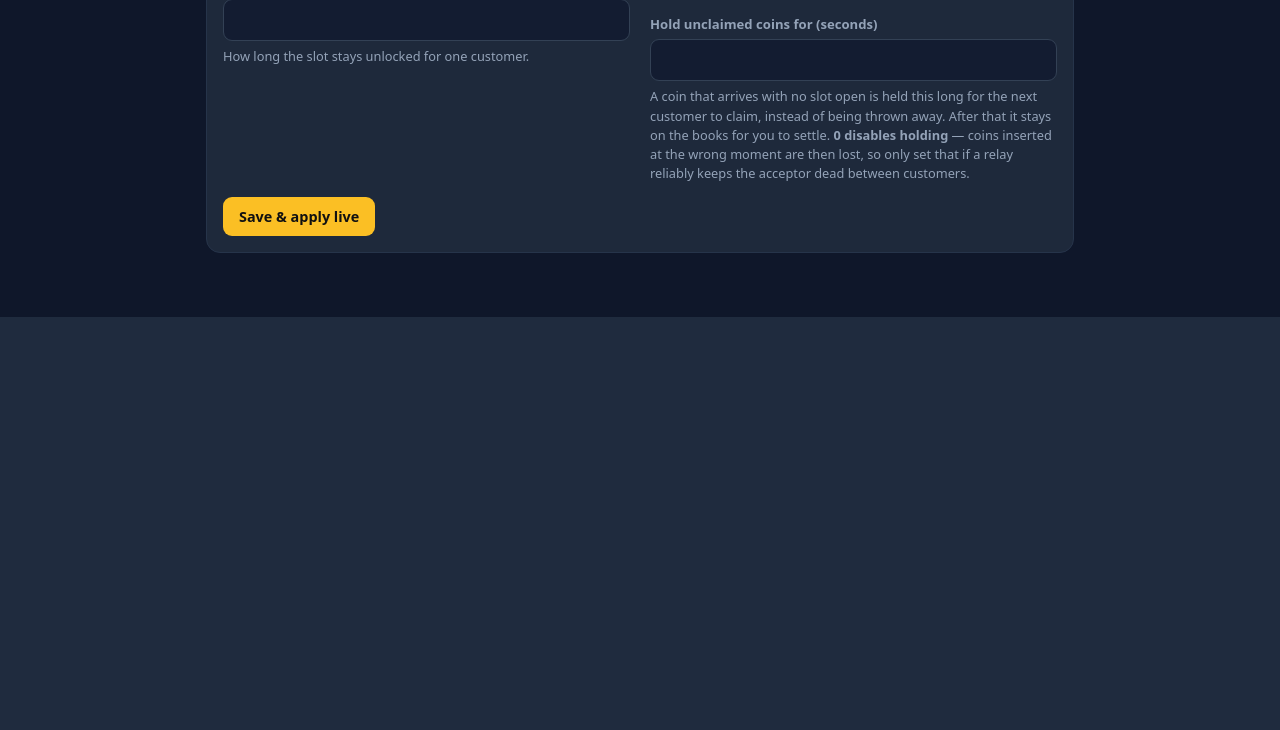
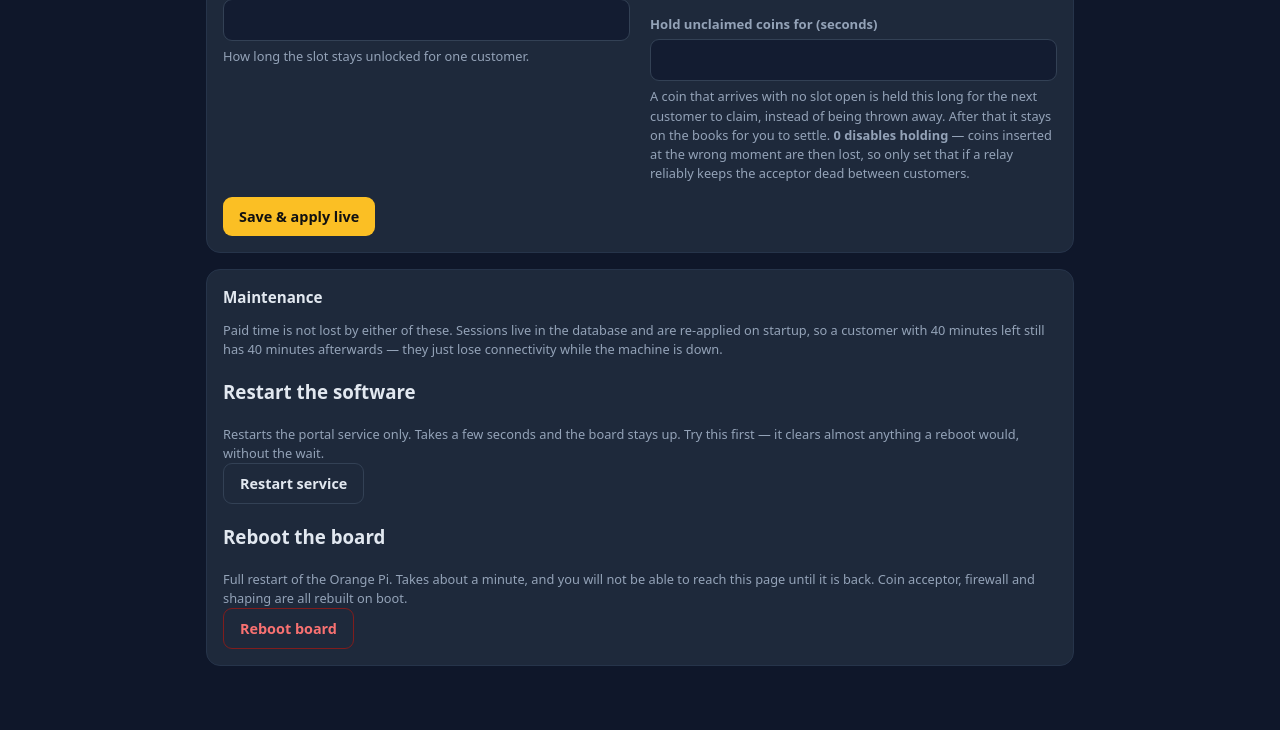
Before and after one commit to arcosesd2/orange-pi-pisowifi, a Flask app: template app/templates/diag.html in a window 1280 px wide. Shown: the part 1573-2303 px from the top of the page. Before the commit the page ends 1890 px from the top, so only its background shows below. Run offline with Flask 3, Linux system fonts and the light colour scheme; the template is opened without the code that fills it, so the values that code supplies are empty; parts of the project's set-up code (start-up, migrations or seed data) failed here and were passed over.

Commit message:
Add reboot and service-restart to the admin Diagnostics page
Two buttons, because they are not the same thing and the lighter one is almost
always the right one: "Restart service" bounces the portal in a few seconds
with the board up, "Reboot board" is the full minute.

Both run through systemd-run with a short delay rather than inline. Rebooting
inside the request would kill waitress mid-response, so the operator would see
a connection error and have no way to tell whether the reboot was accepted.
Deferring it means the page renders first and the machine goes down after.

The confirmation page says plainly that no paid time is lost -- sessions carry
an absolute expiry in the database and are re-applied on startup along with
each customer's speed limit -- because "will this rob my customers" is the
question anyone hesitates over before pressing it. It then polls until the
machine answers again, hitting the portal root rather than an admin path: admin
may be restricted to Tailscale, and a 403 there would look like a failure on a
machine that is perfectly healthy.

Verified on hardware that the deferred command actually executes; an earlier
check said it had not, but that was the test's own shell quoting through ssh,
not the mechanism. _deferred() passes argv as a list and has no such problem.

test_admin_gate now asserts a customer cannot POST either route, and
test_templates renders the new page.

Co-Authored-By: Claude Opus 5 <noreply@anthropic.com>

```diff
--- a/app/main.py
+++ b/app/main.py
@@ -1487,6 +1487,65 @@ def admin_tether_release():
         db.log_audit("tether_released", mac)
         return _remote_page(msg="%s is no longer limited." % mac)
     return _remote_page(error="Could not release %s." % (mac or "that device"))
+
+
+# ---------- admin: maintenance ----------
+
+def _diag_page(error=None):
+    hw = hwcfg()
+    return render_template(
+        "diag.html", name=setting("hotspot_name"), hw=hw,
+        denominations=hw["denominations"], mock=slot.mock,
+        eint_pins=EINT_PINS, error=error,
+    )
+
+
+def _deferred(cmd, delay=2):
+    """Run a command after this request has finished replying.
+
+    Rebooting inline would kill waitress mid-response, so the operator would
+    see a connection error and have no idea whether the reboot was accepted.
+    Detaching it with a short delay means the page renders first and the
+    machine goes down a moment later.
+    """
+    if MOCK:
+        app.logger.warning("mock mode: would have run %s", cmd)
+        return True, "Mock mode -- not actually run."
+    try:
+        subprocess.Popen(
+            ["systemd-run", "--on-active=%d" % delay, "--collect", "--quiet"] + cmd,
+            stdout=subprocess.DEVNULL, stderr=subprocess.DEVNULL)
+        return True, None
+    except (OSError, subprocess.SubprocessError) as e:      # pragma: no cover
+        return False, str(e)
+
+
+@app.route("/admin/reboot", methods=["POST"])
+def admin_reboot():
+    if not admin_ok():
+        return redirect("/admin/login")
+    db.log_audit("reboot", "requested from admin")
+    ok, err = _deferred(["systemctl", "reboot"], delay=3)
+    if not ok:
+        return _diag_page(error="Could not reboot: %s" % err)
+    return render_template(
+        "rebooting.html", name=setting("hotspot_name"),
+        what="board", back_after="about a minute")
+
+
+@app.route("/admin/restart-service", methods=["POST"])
+def admin_restart_service():
+    if not admin_ok():
+        return redirect("/admin/login")
+    db.log_audit("restart_service", "requested from admin")
+    # try-restart, not restart: if the unit is somehow not loaded, failing
+    # loudly here is better than systemd starting a second copy.
+    ok, err = _deferred(["systemctl", "try-restart", "pisowifi.service"], delay=2)
+    if not ok:
+        return _diag_page(error="Could not restart: %s" % err)
+    return render_template(
+        "rebooting.html", name=setting("hotspot_name"),
+        what="service", back_after="a few seconds")
 
 
 # ---------- admin: audit log ----------
--- a/app/templates/diag.html
+++ b/app/templates/diag.html
@@ -238,6 +238,44 @@
       <div class="actions"><button>Save &amp; apply live</button></div>
     </form>
   </section>
+
+  <section class="card">
+    <h2>Maintenance</h2>
+    <p class="hint">
+      Paid time is not lost by either of these. Sessions live in the database
+      and are re-applied on startup, so a customer with 40 minutes left still
+      has 40 minutes afterwards &mdash; they just lose connectivity while the
+      machine is down.
+    </p>
+
+    <div class="grid2">
+      <div>
+        <h3>Restart the software</h3>
+        <p class="hint">
+          Restarts the portal service only. Takes a few seconds and the board
+          stays up. Try this first &mdash; it clears almost anything a reboot
+          would, without the wait.
+        </p>
+        <form method="post" action="/admin/restart-service"
+              onsubmit="return confirm('Restart the PisoWiFi service? Customers lose connectivity for a few seconds. Paid time is kept.')">
+          <button class="ghost">Restart service</button>
+        </form>
+      </div>
+
+      <div>
+        <h3>Reboot the board</h3>
+        <p class="hint">
+          Full restart of the Orange Pi. Takes about a minute, and you will not
+          be able to reach this page until it is back. Coin acceptor, firewall
+          and shaping are all rebuilt on boot.
+        </p>
+        <form method="post" action="/admin/reboot"
+              onsubmit="return confirm('Reboot the whole board?\n\nThe hotspot is DOWN for about a minute and nobody can buy time during that. Paid time is kept.\n\nContinue?')">
+          <button class="danger">Reboot board</button>
+        </form>
+      </div>
+    </div>
+  </section>
 {% endblock %}
 
 {% block script %}
```
Also changed, not shown: app/templates/rebooting.html (added, +53 -0 lines), tests/test_admin_gate.py (+11 -0 lines), tests/test_templates.py (+1 -0 lines).
